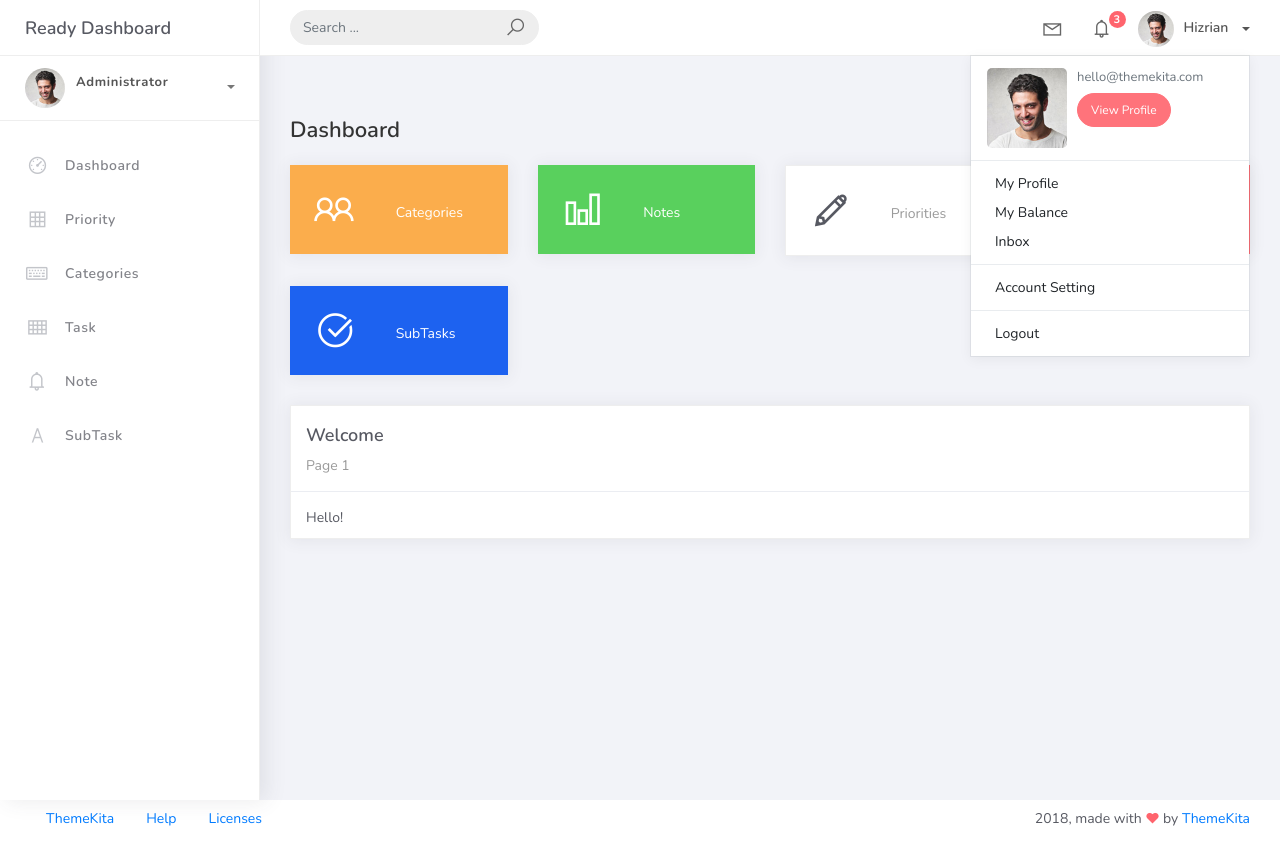
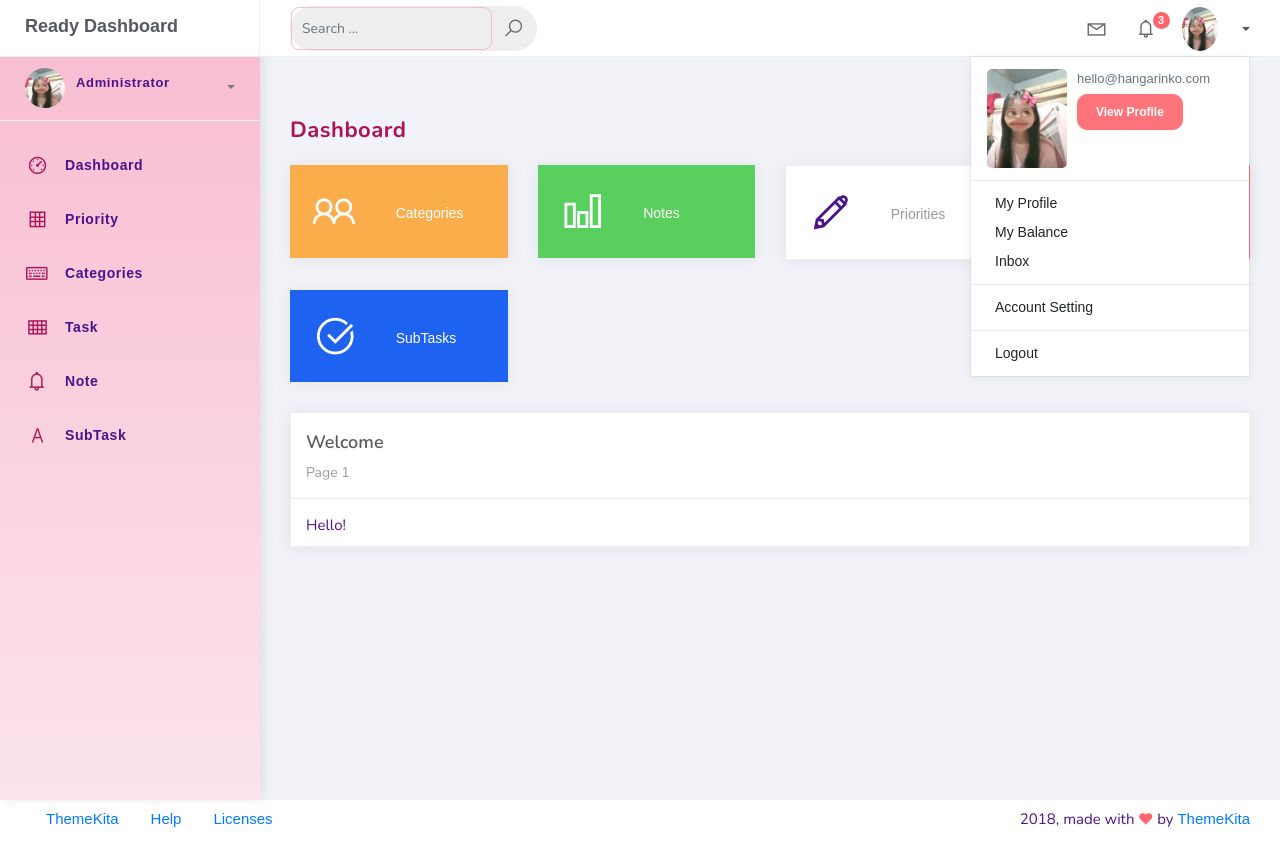
Before and after one commit to Jezellemaetaneo/Hangarin, a Django app: page / in a window 1280 px wide, after a click that opens the changed part. Before the commit the page ends 826 px from the top, so only its background shows below. Run offline with Django 5.2, Linux system fonts and the light colour scheme; some libraries are stand-ins or nearby versions.

Commit message:
no log in

```diff
--- a/hangarinsite/hangarinsite/urls.py
+++ b/hangarinsite/hangarinsite/urls.py
@@ -1,5 +1,5 @@
 from django.contrib import admin
-from django.urls import path
+from django.urls import path, include
 from hangarinorg.views import (
     HomePageView, PriorityListView, CategoryList, TaskList, NoteList, SubTaskList,
     PriorityCreateView, CategoryCreateView, TaskCreateView, NoteCreateView, SubTaskCreateView,
@@ -11,6 +11,9 @@
 urlpatterns = [
     path('', index_view, name='home'),  # Serves index.html at root URL
     path("admin/", admin.site.urls),
+    path("accounts/", include("allauth.urls")), # allauth routes
+
+
 
     # List views - ADD TRAILING SLASHES
     path('priority_list/', PriorityListView.as_view(), name='priority-list'),  # Added /
--- a/hangarinsite/templates/base.html
+++ b/hangarinsite/templates/base.html
@@ -9,6 +9,163 @@
 	<link rel="stylesheet" href="https://fonts.googleapis.com/css?family=Nunito:200,200i,300,300i,400,400i,600,600i,700,700i,800,800i,900,900i">
 	<link rel="stylesheet" href="{% static 'assets/css/ready.css' %}">
 	<link rel="stylesheet" href="{% static 'assets/css/demo.css' %}">
+	<style>
+		.sidebar {
+          background: linear-gradient(180deg, #fb72a4, #ffcddf) !important;
+          color: #f71668 !important;
+          border-right: none !important;
+          box-shadow: 4px 0 10px rgba(0, 0, 0, 0.05) !important;
+          transition: all 0.3s ease-in-out !important;
+        }
+
+        /* Sidebar text color */
+        .sidebar .nav-item a p,
+        .sidebar .user-level,
+        .sidebar .info span {
+          color: #4a148c !important;
+        }
+
+        /* Highlight active menu */
+        .sidebar .nav-item.active a {
+          background-color: rgba(255, 255, 255, 0.3) !important;
+          border-radius: 12px !important;
+        }
+
+        /* Hover effect for items */
+        .sidebar .nav-item:hover a {
+          background-color: rgba(255, 255, 255, 0.2) !important;
+          color: #880e4f !important;
+          transition: 0.3s;
+        }
+
+        /* Adjust icon colors */
+        .sidebar .nav-item i {
+          color: #ad1457 !important;
+        }
+      </style>
+      <style>
+        /* 🌸 GLOBAL FONT STYLING */
+        body {
+          font-family: 'Poppins', 'Nunito', sans-serif !important;
+          font-size: 15px;
+          background-color: #fffafc !important;
+          color: #4a148c !important;
+        }
+
+        h1, h2, h3, h4, h5 {
+          font-weight: 700 !important;
+          color: #ad1457 !important;
+          letter-spacing: 0.5px;
+        }
+
+        p, td, th, label, a, button {
+          font-family: 'Poppins', sans-serif !important;
+        }
+
+        /* 🌸 SIDEBAR */
+        .sidebar {
+          background: linear-gradient(180deg, #f8bbd0, #fce4ec) !important;
+          color: #4a148c !important;
+          border-right: none !important;
+          box-shadow: 4px 0 12px rgba(0, 0, 0, 0.08) !important;
+        }
+
+        .sidebar .nav-item a p,
+        .sidebar .user-level,
+        .sidebar .info span {
+          color: #4a148c !important;
+          font-weight: 600;
+        }
+
+        .sidebar .nav-item.active a {
+          background-color: rgba(255, 255, 255, 0.35) !important;
+          border-radius: 10px !important;
+        }
+
+        .sidebar .nav-item:hover a {
+          background-color: rgba(255, 255, 255, 0.2) !important;
+          color: #880e4f !important;
+          transition: 0.3s;
+        }
+
+        .sidebar .nav-item i {
+          color: #ad1457 !important;
+        }
+
+        /* 🌸 TABLE DESIGN */
+        table.table {
+          width: 100%;
+          border-collapse: collapse;
+          background-color: #fff !important;
+          box-shadow: 0px 4px 10px rgba(240, 98, 146, 0.15);
+          border-radius: 12px;
+          overflow: hidden;
+        }
+
+        table.table thead {
+          background-color: #f8bbd0 !important;
+          color: #4a148c !important;
+          font-weight: 600;
+          text-transform: uppercase;
+          font-size: 14px;
+        }
+
+        table.table th, table.table td {
+          padding: 14px 16px !important;
+          border-bottom: 1px solid #f1f1f1;
+          vertical-align: middle !important;
+        }
+
+        table.table tbody tr:hover {
+          background-color: #fce4ec !important;
+          transition: 0.2s;
+        }
+
+        /* 🌸 BUTTON STYLING */
+        .btn {
+          border-radius: 10px !important;
+          font-weight: 600 !important;
+          padding: 8px 18px !important;
+        }
+
+        .btn-warning {
+          background-color: #f48fb1 !important;
+          border: none !important;
+          color: #fff !important;
+        }
+
+        .btn-warning:hover {
+          background-color: #ec407a !important;
+        }
+
+        .btn-success {
+          background-color: #f06292 !important;
+          border: none !important;
+        }
+
+        .btn-success:hover {
+          background-color: #ec407a !important;
+        }
+
+        /* 🌸 FORM INPUTS */
+        input.form-control, select.form-control {
+          border-radius: 8px !important;
+          border: 1px solid #f8bbd0 !important;
+          padding: 10px !important;
+        }
+
+        input.form-control:focus, select.form-control:focus {
+          border-color: #ec407a !important;
+          box-shadow: 0 0 6px rgba(240, 98, 146, 0.3);
+        }
+
+        /* 🌸 PAGE TITLES */
+        .page-title {
+          color: #ad1457 !important;
+          font-weight: 700;
+          font-size: 22px !important;
+        }
+      </style>
 </head>
 <body>
 	<div class="wrapper">
@@ -104,14 +261,18 @@
 							</ul>
 						</li>
 						<li class="nav-item dropdown">
-							<a class="dropdown-toggle profile-pic" data-toggle="dropdown" href="#" aria-expanded="false"> <img src="assets/img/profile.jpg" alt="user-img" width="36" class="img-circle"><span >Hizrian</span></span> </a>
+							<a class="dropdown-toggle profile-pic" data-toggle="dropdown" href="#" >
+								<img src="{% static 'assets/img/profile3.jpg' %}" alt="user-img" width="36" class="img-circle">
+								<span >{{request.user.username}}</span>
+							</span>
+						 </a>
 							<ul class="dropdown-menu dropdown-user">
 								<li>
 									<div class="user-box">
-										<div class="u-img"><img src="{% static 'assets/img/profile.jpg' %}" alt="user"></div>
+										<div class="u-img"><img src="{% static 'assets/img/profile3.jpg' %}" alt="user"></div>
 										<div class="u-text">
 											<h4>{{ request.user.username }}</h4>
-											<p class="text-muted">hello@themekita.com</p><a href="profile.html" class="btn btn-rounded btn-danger btn-sm">View Profile</a></div>
+											<p class="text-muted">hello@hangarinko.com</p><a href="profile.html" class="btn btn-rounded btn-danger btn-sm">View Profile</a></div>
 										</div>
 									</li>
 									<div class="dropdown-divider"></div>
@@ -133,7 +294,7 @@
 				<div class="scrollbar-inner sidebar-wrapper">
 					<div class="user">
 						<div class="photo">
-							<img src="{% static 'assets/img/profile.jpg' %}">
+							<img src="{% static 'assets/img/profile3.jpg' %}">
 						</div>
 						<div class="info">
 							<a class="" data-toggle="collapse" href="#collapseExample" aria-expanded="true">
--- a/hangarinsite/templates/home.html
+++ b/hangarinsite/templates/home.html
@@ -1,4 +1,60 @@
 {% extends 'base.html' %} {% load static %} {% block content %}
+<style>
+  /* Dashboard container spacing */
+  .dashboard-container {
+    padding: 30px;
+    background: #ffebee;
+    min-height: 100vh;
+  }
+
+  /* Section header */
+  .page-title {
+    font-size: 1.8rem;
+    font-weight: 700;
+    color: #333;
+    margin-bottom: 25px;
+  }
+
+  /* Stat cards layout */
+  .stat-cards {
+    display: grid;
+    grid-template-columns: repeat(auto-fit, minmax(230px, 1fr));
+    gap: 20px;
+  }
+
+  /* Card styling */
+  .stat-card {
+    border-radius: 16px;
+    color: white;
+    padding: 25px;
+    display: flex;
+    align-items: center;
+    gap: 15px;
+    box-shadow: 0 4px 15px rgba(0, 0, 0, 0.08);
+    transition: all 0.3s ease;
+  }
+
+  .stat-card:hover {
+    transform: translateY(-5px);
+    box-shadow: 0 8px 20px rgba(0, 0, 0, 0.15);
+  }
+
+  .stat-card i {
+    font-size: 2rem;
+    opacity: 0.85;
+  }
+
+  .stat-info h5 {
+    margin: 0;
+    font-size: 0.95rem;
+    opacity: 0.9;
+  }
+
+  .stat-info h2 {
+    margin: 0;
+    font-size: 1.6rem;
+    font-weight: 700;
+  } </style>
 <h4 class="page-title mb-4">Dashboard</h4>
 <div class="content">
   <div class="container-fluid">
```
Also changed, not shown: hangarinsite/hangarinsite/settings.py (+31 -16 lines), hangarinsite/requirements.txt (+10 -0 lines), hangarinsite/templates/Account/login.html (added, +145 -0 lines), hangarinsite/templates/socialaccount/login.html (added, +41 -0 lines), hangarinsite/static/assets/img/profile3.jpg (added).
